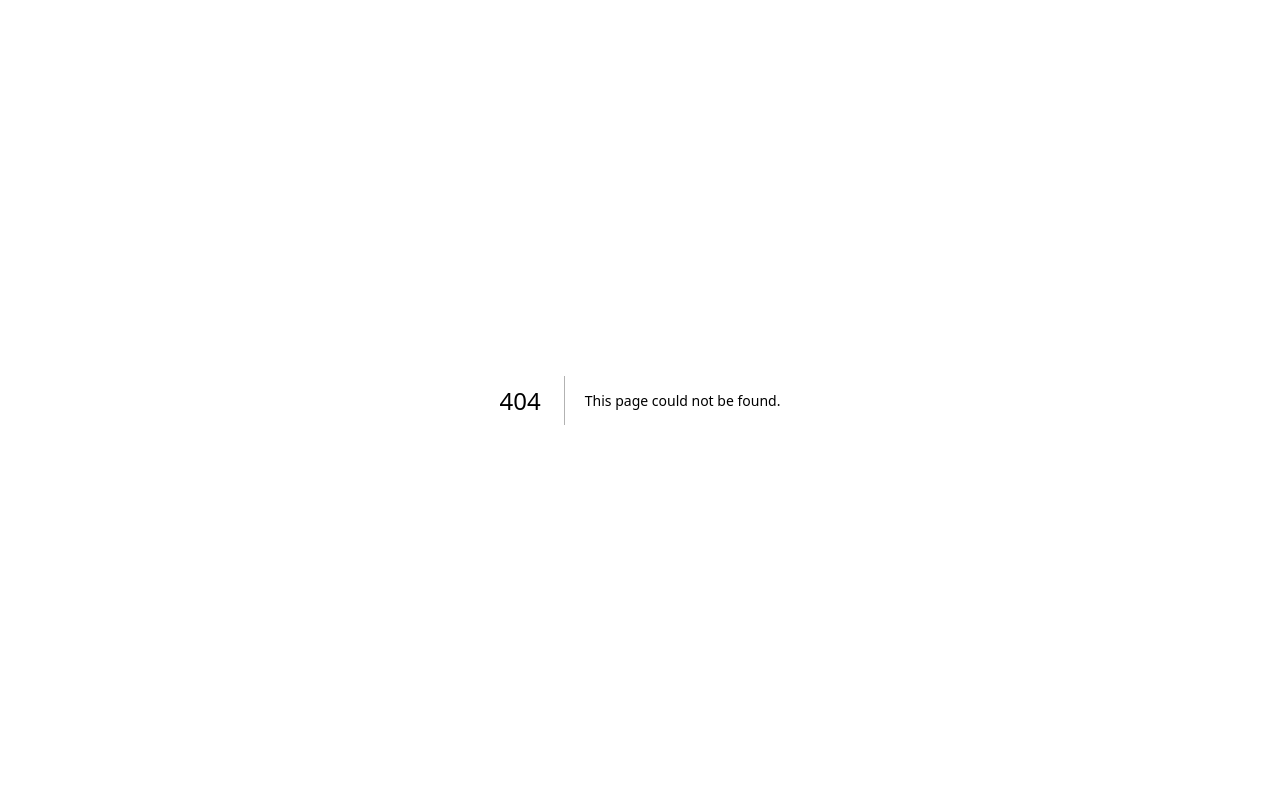
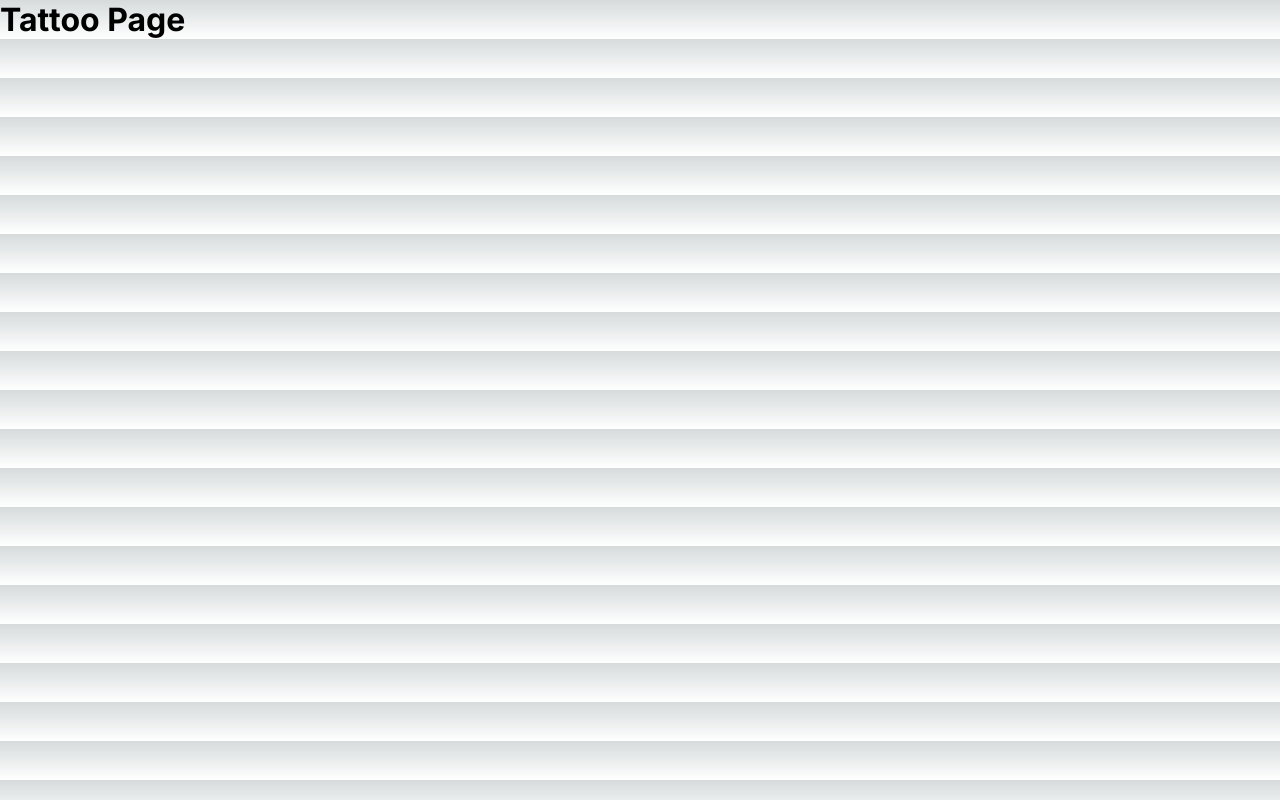
Before and after one commit to jon-slva/sandra_ivdra_portfolio, a Next.js app: page /tattoo in a window 1280 px wide. Before the commit this address had no page. Built offline with nearby package versions, Linux system fonts and the light colour scheme.

Commit message:
Add art and tattoo pages

```diff
--- /dev/null
+++ b/app/tattoo/page.tsx
@@ -0,0 +1,9 @@
+const TattooPage = () => {
+	return (
+		<div>
+			<h1>Tattoo Page</h1>
+		</div>
+	)
+}
+
+export default TattooPage
```
Also changed, not shown: app/art/page.tsx (added, +9 -0 lines).
